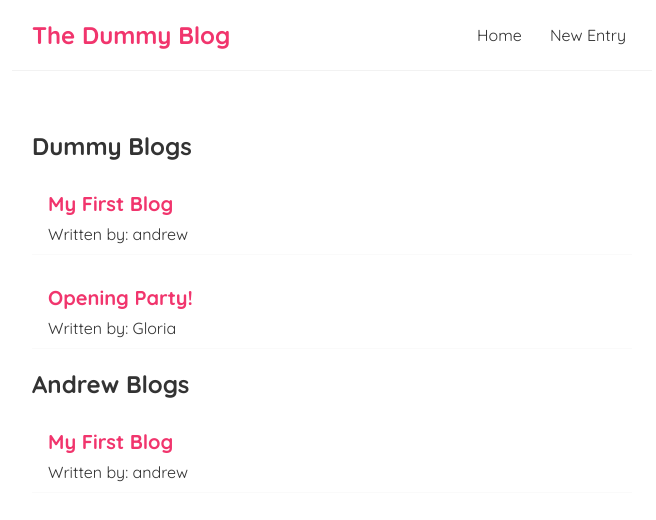
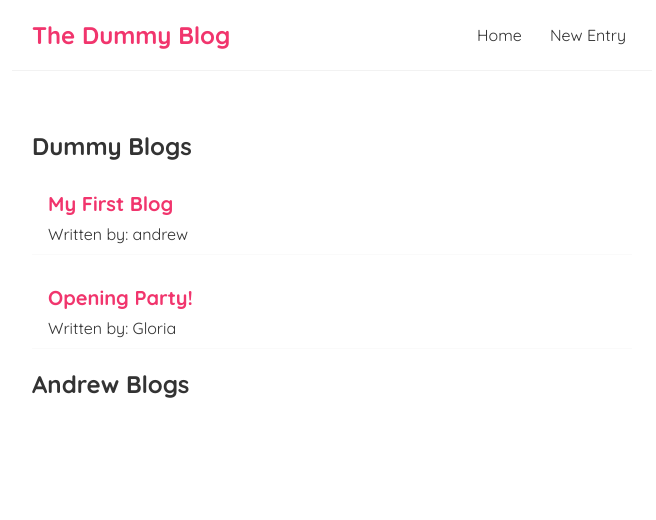
Before and after one commit to giang184/learn-modern-react, a React (Create React App) app: page / in a window 1280 px wide. Shown: the top 520 px of the page, without its empty margins (308-964 px from the left). Built offline with nearby package versions, Linux system fonts and the light colour scheme; data requests are answered from the project's data file.

Commit message:
add notfound routes

```diff
--- a/src/App.js
+++ b/src/App.js
@@ -3,6 +3,7 @@
 import {BrowserRouter as Router, Route, Switch} from 'react-router-dom';
 import Create from './Create';
 import BlogDetails from './BlogDetails';
+import NotFound from './NotFound';
 
 function App() {
   return (
@@ -20,6 +21,9 @@
             <Route path = "/blogs/:id">
               <BlogDetails />
             </Route>
+            <Route path = "*">
+              <NotFound />
+            </Route>
           </Switch>
         </div>
       </div>
--- a/src/Home.js
+++ b/src/Home.js
@@ -11,7 +11,7 @@
       {isPending && <div>Loading...</div>}
       {blogs && <BlogList blogs={blogs} title = "Dummy Blogs" />}
 
-      {blogs && <BlogList blogs={blogs.filter((blog) => blog.author === 'andrew')} title = "Andrew Blogs"/>}
+      {blogs && <BlogList blogs={blogs.filter((blog) => blog.author === 'Andrew')} title = "Andrew Blogs"/>}
     </div>
   );
 }
--- /dev/null
+++ b/src/NotFound.js
@@ -0,0 +1,12 @@
+import { Link } from "react-router-dom";
+
+const NotFound = () => {
+  return (
+    <div className="not-found">
+      <h2>Sorry</h2>
+      <p>That page cannot be found</p>
+      <Link to ="/">Back to the homepage...</Link>
+    </div>
+  );
+}
+export default NotFound;
```
